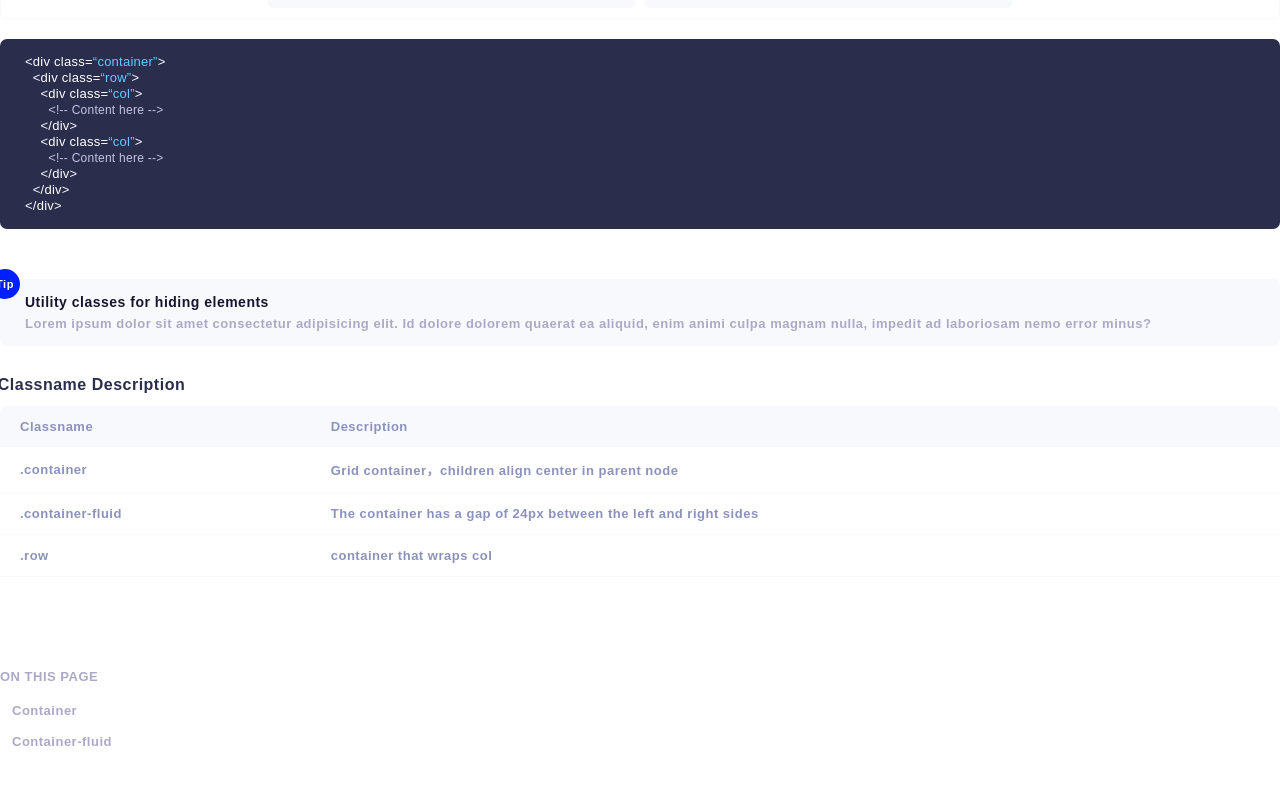
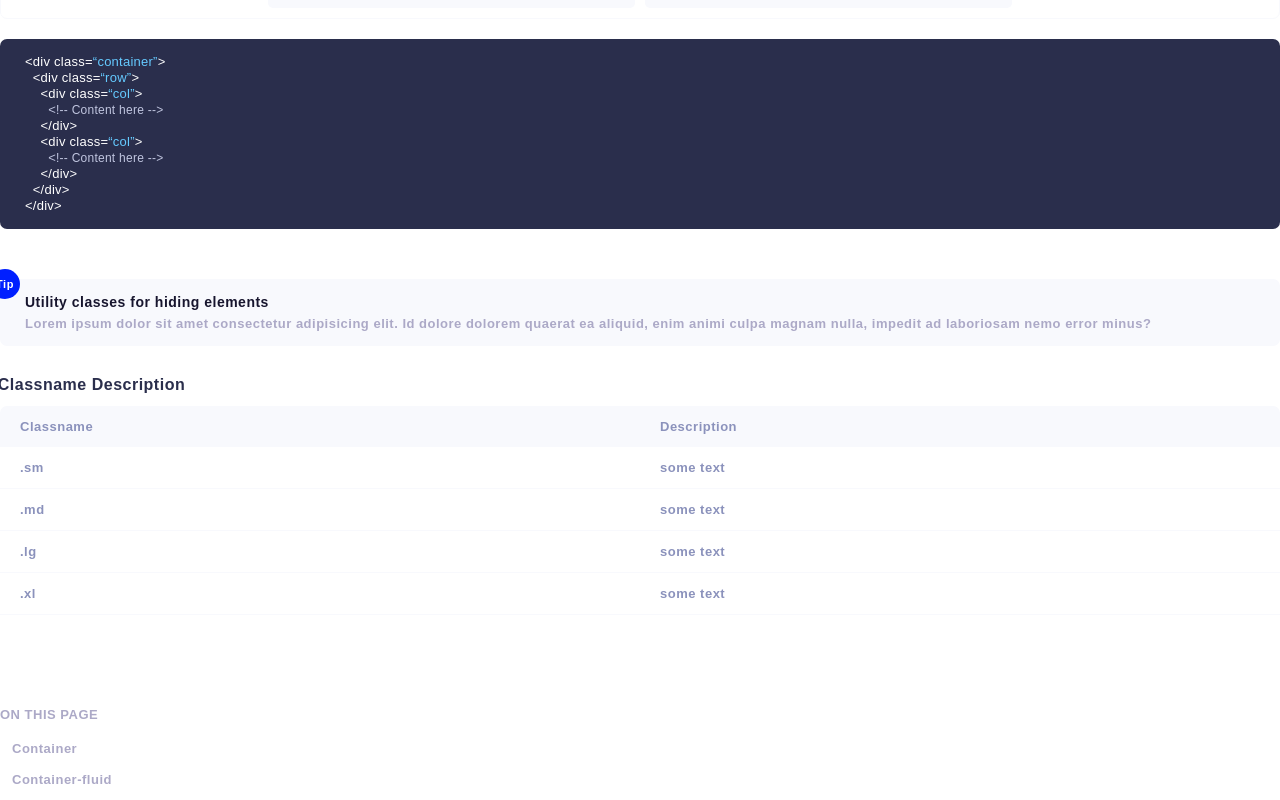
Before and after one commit to ceempl/ceempl-docs, a Nuxt app: page /layout/grid in a window 1280 px wide. Shown: the part 628-1428 px from the top of the page. Before the commit the page ends 1390 px from the top, so only its background shows below. Built offline with nearby package versions, Linux system fonts and the light colour scheme.

Commit message:
update docs

```diff
--- a/pages/layout/grid.vue
+++ b/pages/layout/grid.vue
@@ -58,16 +58,20 @@
                   <th>Description</th>
                 </tr>
                 <tr>
-                  <td>.container</td>
-                  <td>Grid container，children align center in parent node</td>
+                  <td>.sm</td>
+                  <td>some text</td>
                 </tr>
                 <tr>
-                  <td>.container-fluid</td>
-                  <td>The container has a gap of 24px between the left and right sides</td>
+                  <td>.md</td>
+                  <td>some text</td>
                 </tr>
                 <tr>
-                  <td>.row</td>
-                  <td>container that wraps col</td>
+                  <td>.lg</td>
+                  <td>some text</td>
+                </tr>
+                <tr>
+                  <td>.xl</td>
+                  <td>some text</td>
                 </tr>
               </table>
             </div>
```
